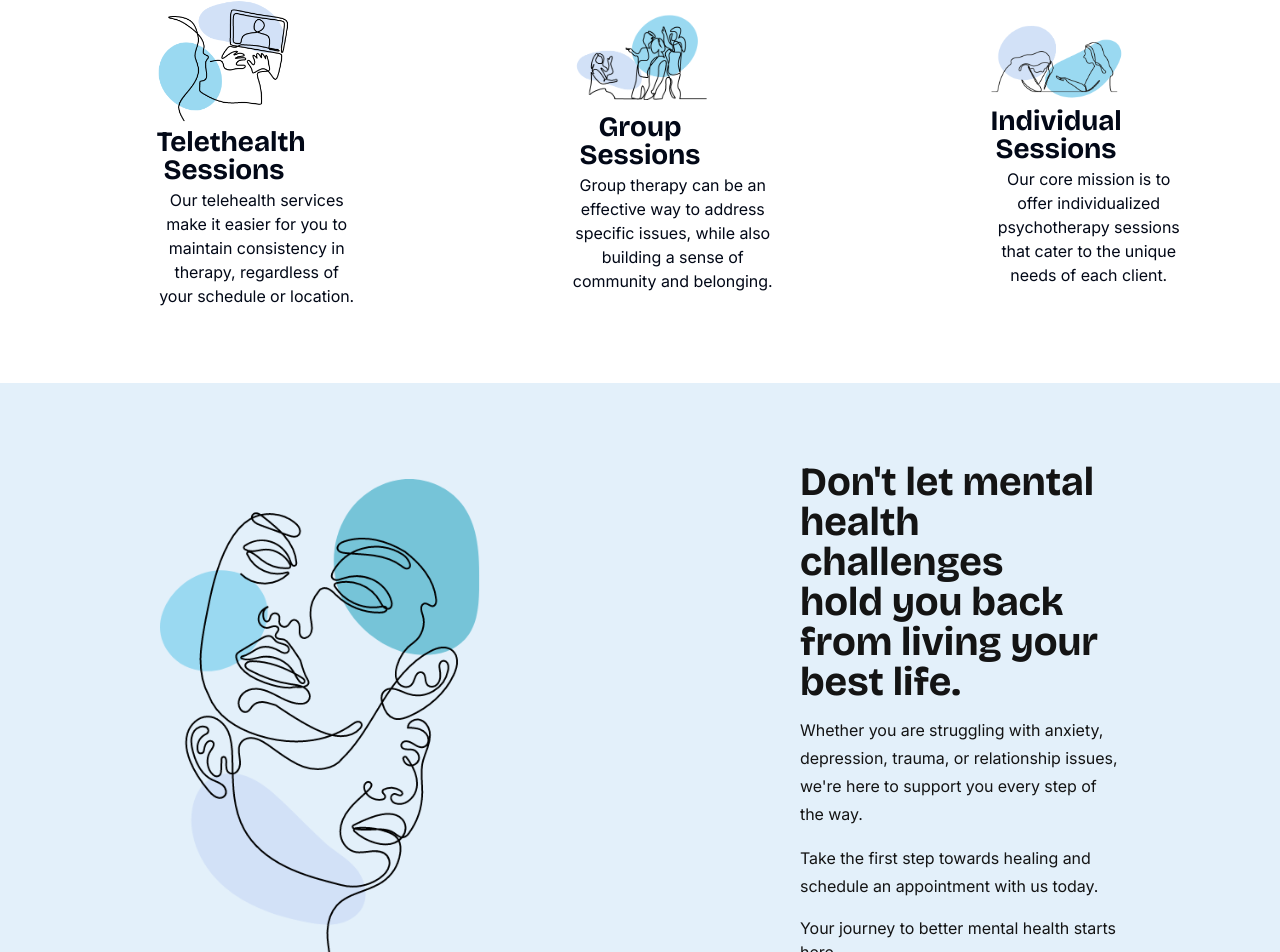
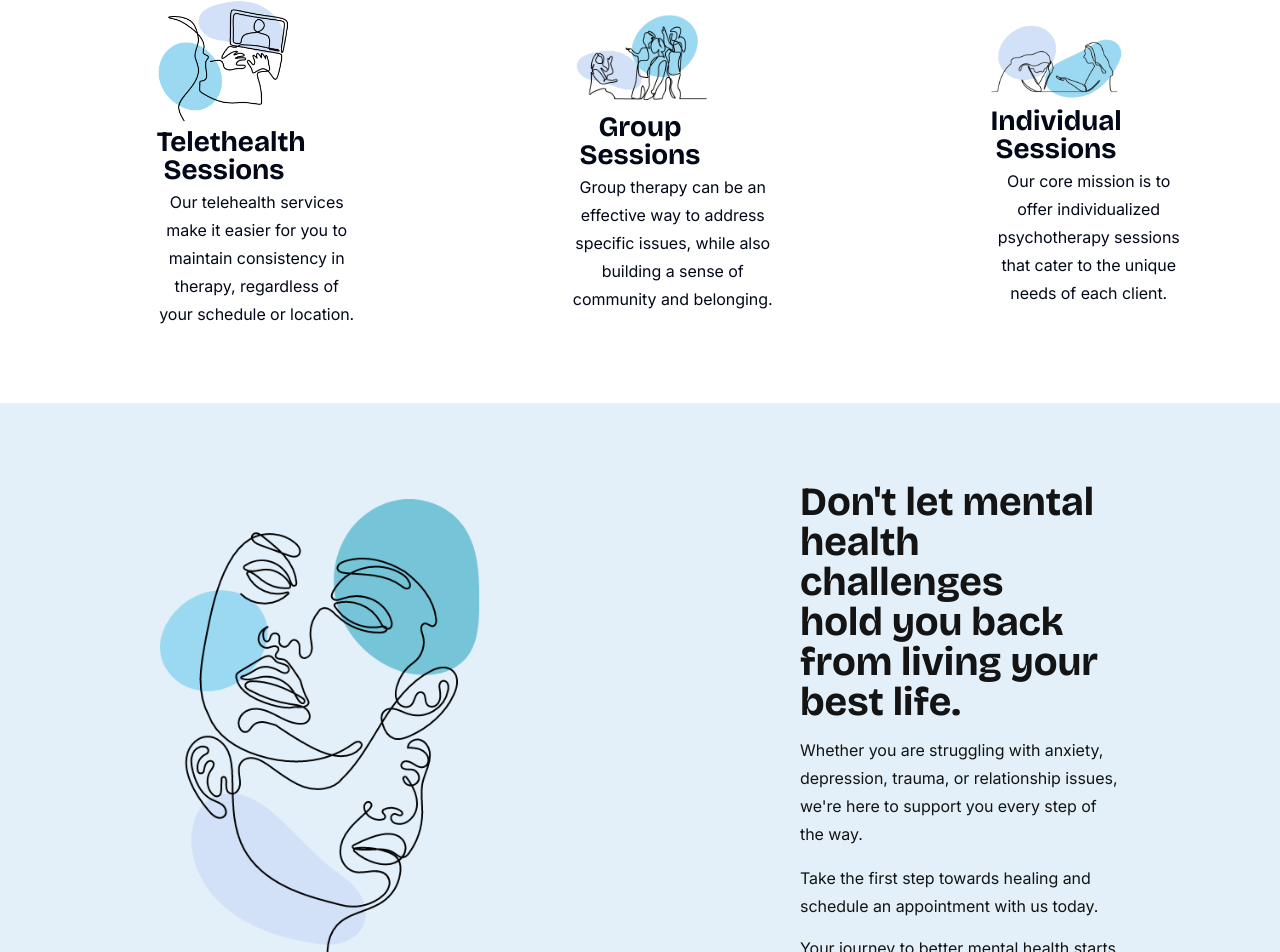
Before and after one commit to SethNdagijimana/e-therapy, a Next.js app: page / in a window 1280 px wide. Shown: the part 1240-2192 px from the top of the page. Built offline with nearby package versions, Linux system fonts and the light colour scheme.

Commit message:
minor change

```diff
--- a/src/components/Home/Home.tsx
+++ b/src/components/Home/Home.tsx
@@ -54,7 +54,7 @@ const HomeSection = () => {
                 </h4>
 
            <div className="w-[200px] mx-auto mt-1">
-           <p className="text-center">Our telehealth services make it easier for you to maintain consistency in therapy, regardless of your schedule or location.</p>
+           <p className="text-center leading-[28px]">Our telehealth services make it easier for you to maintain consistency in therapy, regardless of your schedule or location.</p>
            </div>
 
             </div>
@@ -65,7 +65,7 @@ const HomeSection = () => {
                 </h4>
 
            <div className="w-[200px] mx-auto mt-1">
-           <p className="text-center"> Group therapy can be an effective way to address specific issues, while also building a sense of community and belonging.</p>
+           <p className="text-center leading-[28px]"> Group therapy can be an effective way to address specific issues, while also building a sense of community and belonging.</p>
            </div>
 
             </div>
@@ -76,7 +76,7 @@ const HomeSection = () => {
                 </h4>
 
            <div className="w-[200px] mx-auto mt-1">
-           <p className="text-center"> Our core mission is to offer individualized psychotherapy sessions that cater to the unique needs of each client.</p>
+           <p className="text-center leading-[28px]"> Our core mission is to offer individualized psychotherapy sessions that cater to the unique needs of each client.</p>
            </div>
 
             </div>
```
